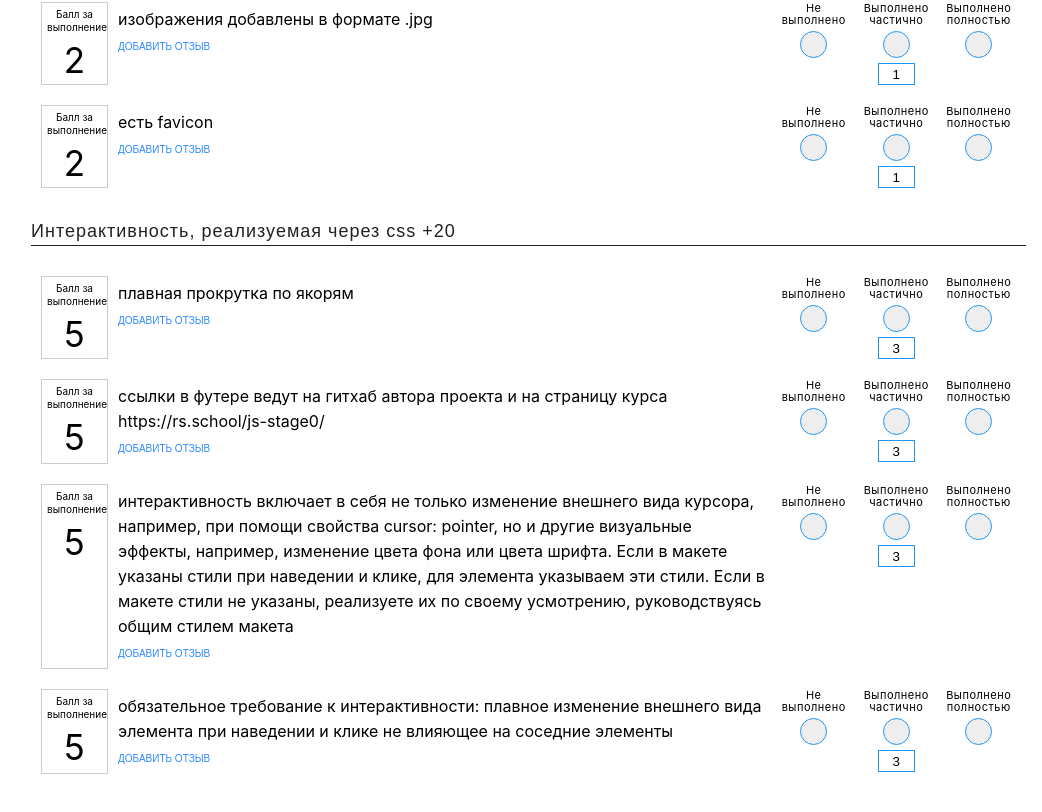
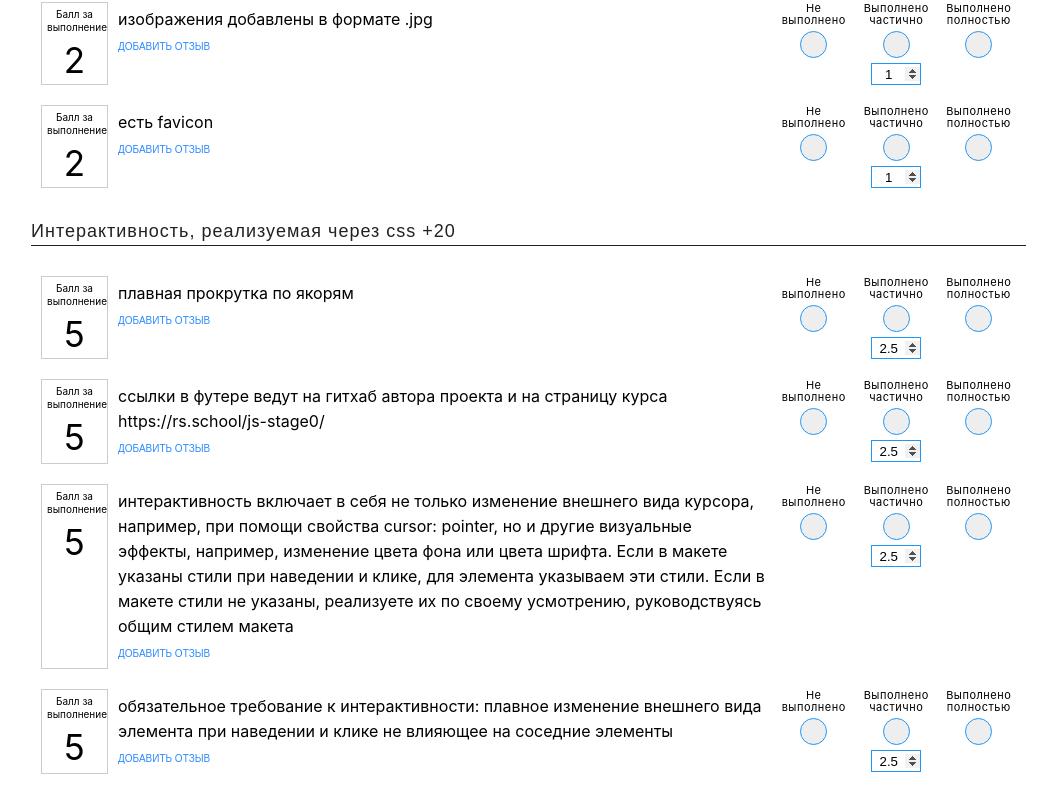
Before and after one commit to igorlyatskiy/cross-check-form, a React (Create React App) app: page / in a window 1280 px wide. Shown: the part 2601-3413 px from the top of the page, without its empty margins (112-1154 px from the left). Built offline with nearby package versions, Linux system fonts and the light colour scheme.

Commit message:
fix: minor fixes

```diff
--- a/src/App.css
+++ b/src/App.css
@@ -629,22 +629,16 @@ label:hover {
 
 .radio-group .partial-points-input {
   opacity: 1;
-  width: 35px;
+  width: 48px;
   height: 20px;
   border: 1px solid #2196f3;
   position: relative;
   text-align: center;
 }
 
-/* removes arrows from input type number */
+/* makes input type number arrows be visible always */
 
-input::-webkit-outer-spin-button,
-input::-webkit-inner-spin-button {
-  -webkit-appearance: none;
-  margin: 0;
+input[type="number"]::-webkit-inner-spin-button,
+input[type="number"]::-webkit-outer-spin-button {
+  opacity: 1;
 }
-
-/* Firefox */
-input[type="number"] {
-  -moz-appearance: textfield;
-}
--- a/src/components/Main/ContentWrapper/CheckBox/Checkbox.jsx
+++ b/src/components/Main/ContentWrapper/CheckBox/Checkbox.jsx
@@ -6,7 +6,7 @@ import { changePartialPoints, changeMarkType, changeComments } from '../../../..
 
 export default function CheckBox({ text, maxPoints, id }){
   const phrases = ['Не выполнено', 'Выполнено частично', 'Выполнено полностью']
-  const [partialPoints, setPartialPoints] = useState((maxPoints/2).toFixed(0));
+  const [partialPoints, setPartialPoints] = useState(maxPoints/2);
   const dispatch = useDispatch();
   const { types, comments } = useSelector(state => state.mainReducer);
   const [isCommentInputVisible, setCommentInputVisibility] = useState(false);
@@ -15,8 +15,14 @@ export default function CheckBox({ text, maxPoints, id }){
   const inputType = inputValue?.type;
 
   const setGlobalPartialPoints = (value) => {
-    dispatch(changePartialPoints({id, value}))
-    setPartialPoints(value);
+    if(value >= 0 && value <= maxPoints) {
+      dispatch(changePartialPoints({id, value}))
+      setPartialPoints(value);
+    } else {
+      const newValue = maxPoints/2;
+      dispatch(changePartialPoints({id, newValue}))
+      setPartialPoints(newValue);
+    }
   }
 
   const changeMarkTypeAction = (event, inputIndex) => {
@@ -47,7 +53,7 @@ export default function CheckBox({ text, maxPoints, id }){
           <input type="radio" name={id} checked={inputType === inputIndex} onChange={(event)=>changeMarkTypeAction(event, inputIndex)}/>
           <span className="checkmark"/>
           {inputIndex === 1 &&
-          <input type='number' className="partial-points-input" value={partialPoints} min={1} max={maxPoints - 1} onChange={(event)=>setGlobalPartialPoints(event.target.value)}/>}
+          <input type='number' className="partial-points-input" value={partialPoints} step={1} min={1} max={maxPoints - 1} onChange={(event)=>setGlobalPartialPoints(event.target.value)}/>}
         </label>
       )}
     </div>
```
Also changed, not shown: public/manifest.json.
